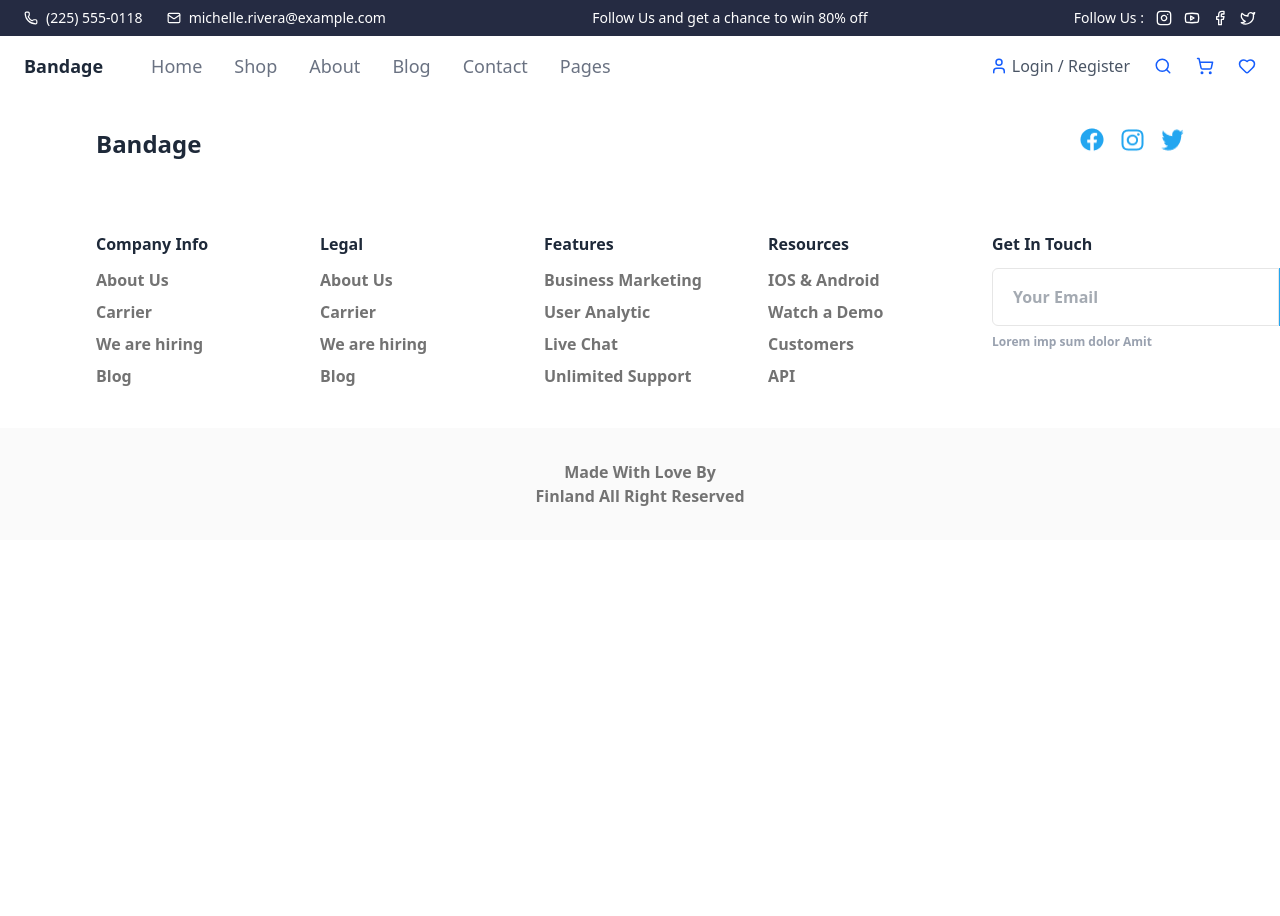
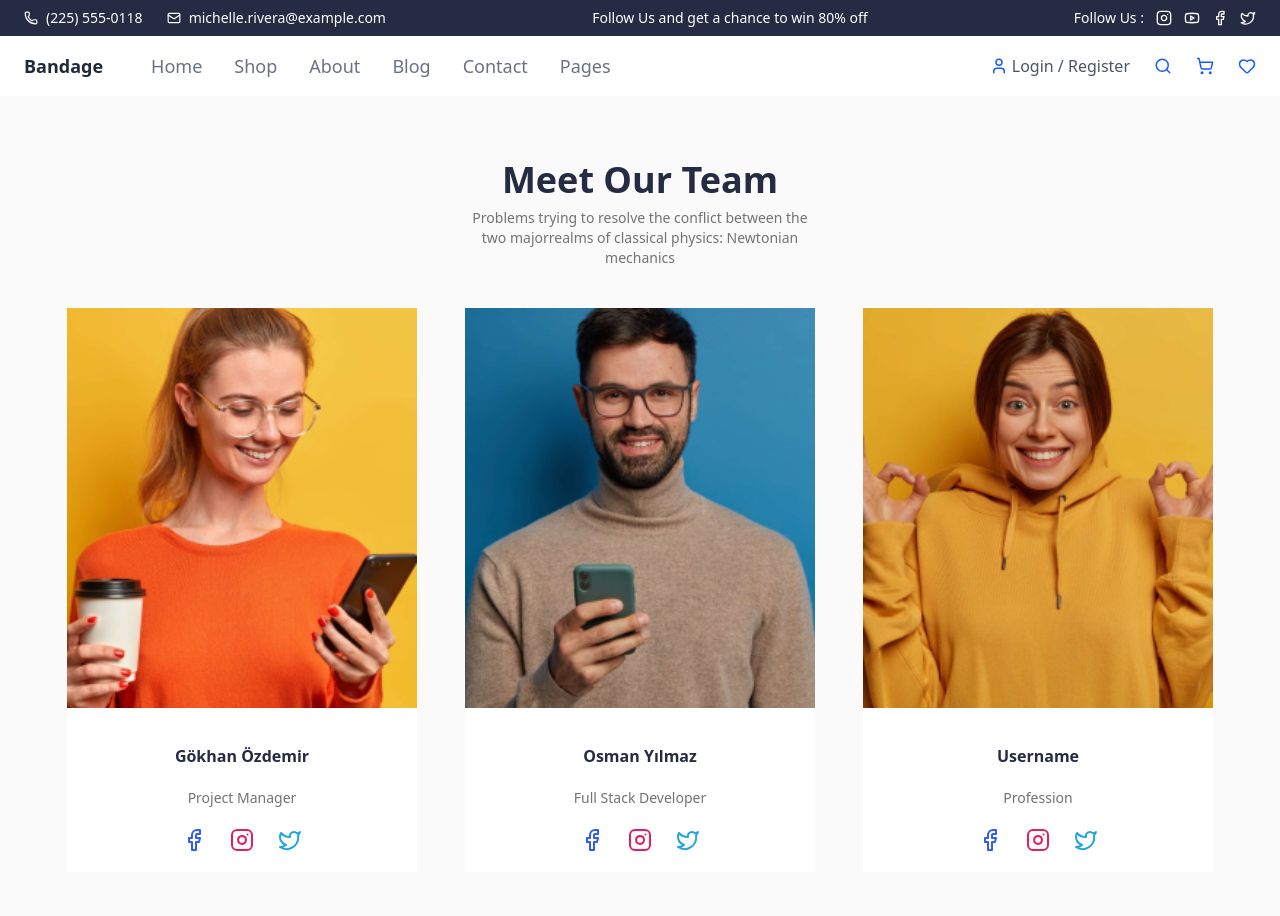
Before and after one commit to osmanyilmz/E-Commerce-project, a React (Vite) app: page /about in a window 1280 px wide. Shown: the top 916 px of the page. Before the commit the page ends 800 px from the top, so only its background shows below. Built offline with nearby package versions, Linux system fonts and the light colour scheme.

Commit message:
Added AboutPage

```diff
--- a/src/App.jsx
+++ b/src/App.jsx
@@ -7,6 +7,7 @@ import ShopPage from "./pages/ShopPage";
 import ProductDetailPage from "./pages/ProductDetailPage";
 import ContactPage from "./pages/ContactPage";
 import TeamPage from "./pages/TeamPage";
+import AboutPage from "./pages/AboutPage";
 
 function App() {
   return (
@@ -19,6 +20,7 @@ function App() {
           <Route path="/product-detail" component={ProductDetailPage} />
           <Route path="/contact" component={ContactPage} />
           <Route path="/team" component={TeamPage} />
+          <Route path="/about" component={AboutPage} />
         </Switch>
       </PageContent>
       <Footer />
--- /dev/null
+++ b/src/pages/AboutPage.jsx
@@ -0,0 +1,73 @@
+import { Facebook, Twitter, Instagram } from "lucide-react";
+import Icons from "../components/common/Icons";
+
+export default function Footer() {
+  const fourthComp = [
+    {
+      name: "Gökhan Özdemir",
+      company: "Project Manager",
+      image: "/images/TeamPage/team-1.png",
+    },
+    {
+      name: "Osman Yılmaz",
+      company: "Full Stack Developer",
+      image: "/images/TeamPage/team-7.png",
+    },
+    {
+      name: "Username",
+      company: "Profession",
+      image: "/images/TeamPage/team-3.png",
+    },
+  ];
+  return (
+    <>
+      <div className="flex flex-col items-center justify-center px-6 py-16 bg-[#FAFAFA]">
+        <h2 className="text-4xl font-bold text-[#252B42] mb-2 text-center">
+          Meet Our <br className="block lg:hidden" /> Team
+        </h2>
+        <p className="text-[#737373] text-center max-w-[360px]  text-sm">
+          Problems trying to resolve <br className="block lg:hidden" /> the
+          conflict between the two major
+          <br className="block lg:hidden" />
+          realms of classical physics: <br className="block lg:hidden" />
+          Newtonian mechanics
+        </p>
+        <div className="grid grid-cols-1 gap-10 lg:grid-cols-3 lg:gap-12 max-w-6xl mb-10">
+          {fourthComp.map((member, index) => (
+            <div
+              key={index}
+              className="flex flex-col items-center mt-10 bg-[#ffffff] "
+            >
+              <img
+                src={member.image}
+                alt={member.name}
+                className="w-[350px] h-[400px] object-cover  mb-4"
+              />
+              <h3 className="text-[#252B42] font-bold mt-5 mb-5">
+                {member.name}
+              </h3>
+              <p className="text-[#737373] text-sm mb-5">{member.company}</p>
+
+              <div className="flex space-x-6 mb-5">
+                <Facebook className="w-6 h-6 text-[#335BF5]  cursor-pointer hover:text-[#66B3FF] transition" />
+                <Instagram className="w-6 h-6 text-[#E51F5A] cursor-pointer hover:text-[#66B3FF] transition" />
+                <Twitter className="w-6 h-6 text-[#21A6DF]  cursor-pointer hover:text-[#66B3FF] transition" />
+              </div>
+            </div>
+          ))}
+        </div>
+        <h2 className="text-4xl font-bold text-[#252B42] mb-2 text-center mb-10">
+          Big <br className="block lg:hidden" /> Companies{" "}
+          <br className="block lg:hidden" /> Are Here
+        </h2>
+        <p className="text-[#737373] text-center max-w-[500px] text-sm">
+          Problems trying to resolve the conflict
+          <br className="block lg:hidden" /> between the two major realms of
+          classical <br className="block lg:hidden" />
+          physics: Newtonian mechanics
+        </p>
+        <Icons />
+      </div>
+    </>
+  );
+}
--- a/src/pages/TeamPage.jsx
+++ b/src/pages/TeamPage.jsx
@@ -1,4 +1,4 @@
-import { Facebook, Twitter, Instagram, Linkedin } from "lucide-react";
+import { Facebook, Twitter, Instagram } from "lucide-react";
 
 export default function TeamPage() {
   const teamMembers = [
@@ -140,6 +140,26 @@ export default function TeamPage() {
       company: "Profession",
       image: "/images/TeamPage/team-2.png",
     },
+    {
+      name: "Jerome Bell",
+      company: "IBM",
+      image: "/images/TeamPage/team-5.png",
+    },
+    {
+      name: "Brooklyn Simmons",
+      company: "eBay",
+      image: "/images/TeamPage/team-6.png",
+    },
+    {
+      name: "Ronald Richards",
+      company: "Starbucks",
+      image: "/images/TeamPage/team-7.png",
+    },
+    {
+      name: "Floyd Miles",
+      company: "Facebook",
+      image: "/images/TeamPage/team-8.png",
+    },
   ];
 
   return (
```
